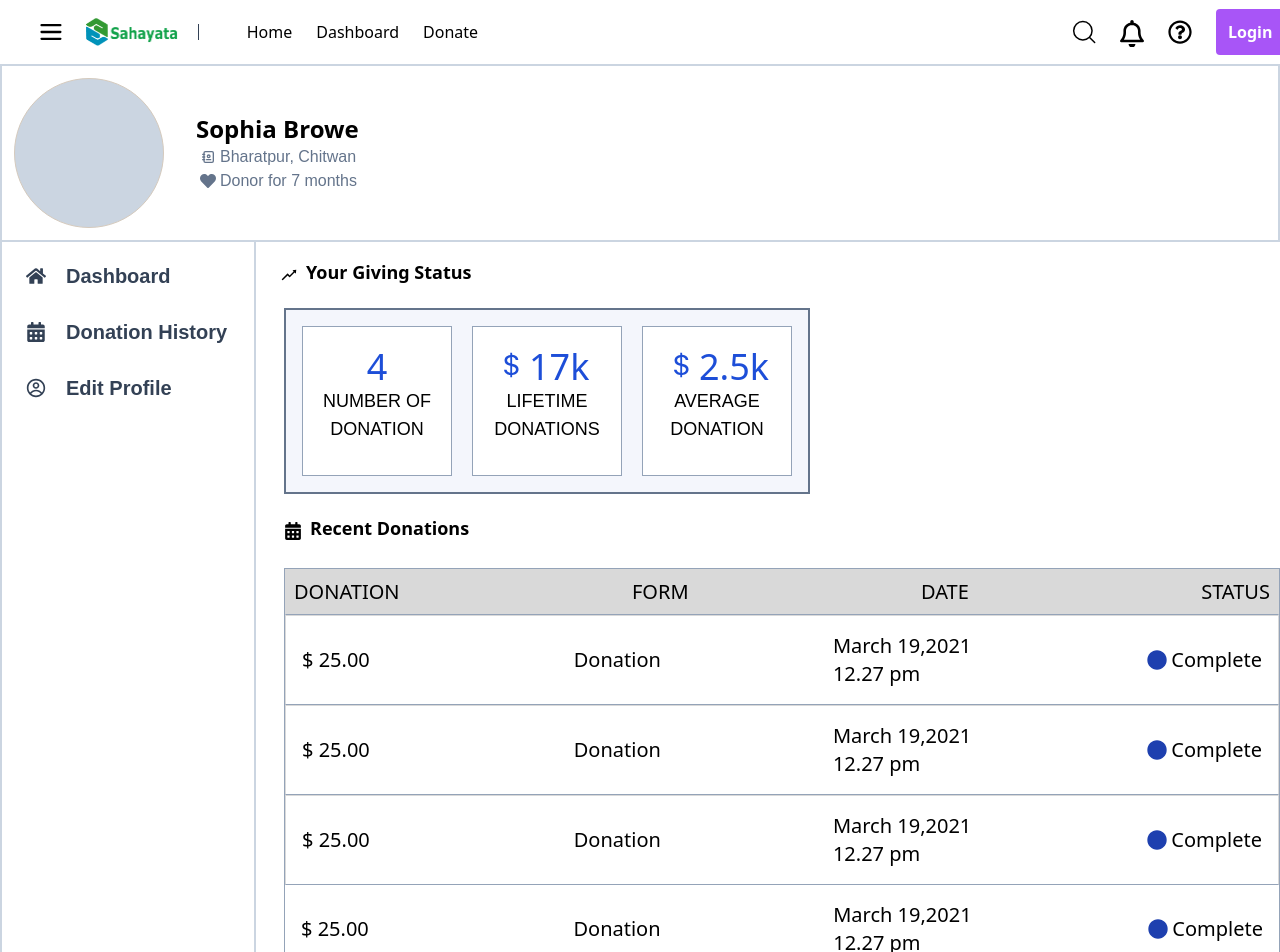
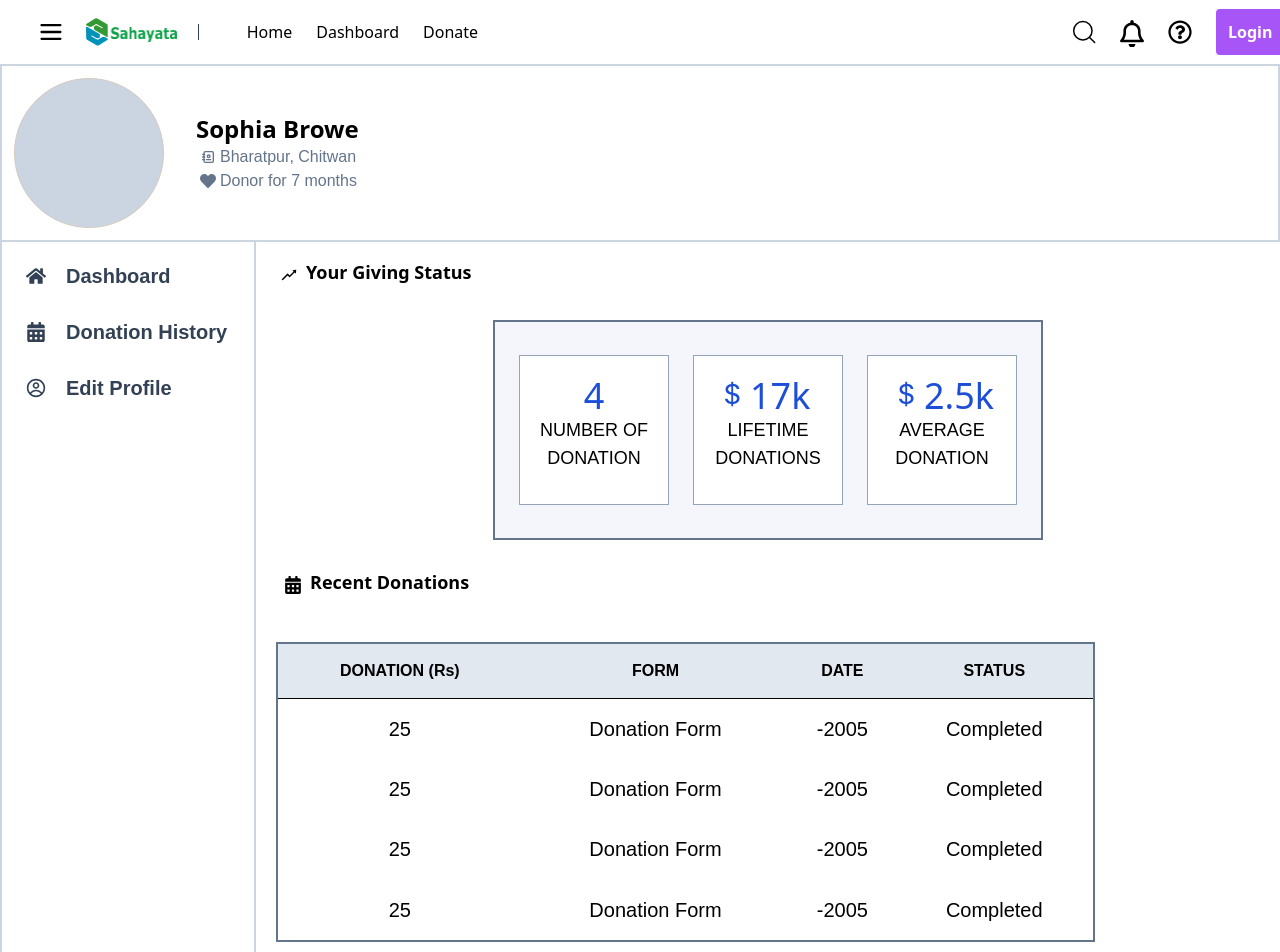
Before and after one commit to ScriptSlingers/sahayeta, a Next.js app: page /userinfo in a window 1280 px wide. Shown: the top 952 px of the page. Built offline with nearby package versions, Linux system fonts and the light colour scheme; no server answers.

Commit message:
user info

```diff
--- a/src/app/userinfo/page.tsx
+++ b/src/app/userinfo/page.tsx
@@ -6,7 +6,15 @@ import { FaCalendarAlt } from "react-icons/fa";
 import { CgProfile } from "react-icons/cg";
 import { AiOutlineRise } from "react-icons/ai";
 import { BsCurrencyDollar } from "react-icons/bs";
-import { FaCircle } from "react-icons/fa";
+
+
+
+const data = [
+  { donation: 25.00, form: "Donation Form", date: 19-3-2021 , status:'Completed'},
+  { donation: 25.00, form: "Donation Form", date: 19-3-2021 , status:'Completed'},
+  { donation: 25.00, form: "Donation Form", date: 19-3-2021 , status:'Completed'},
+  { donation: 25.00, form: "Donation Form", date: 19-3-2021 , status:'Completed'}
+]
 
 export default function Userinfo() {
   return (
@@ -41,8 +49,8 @@ export default function Userinfo() {
       <div className='m-2 p-2'>
           <h6 className=' font-semibold text-lg  flex'><AiOutlineRise className='m-2 text-lg'/>Your Giving Status</h6>
         </div>
-        <div className=' ml-7 flex items-start justify-start'>
-        <div className='bg-gray-100 border-2 border-slate-500 flex p-4 gap-5'>
+        <div className=' m-5 flex items-center justify-center '>
+        <div className='bg-gray-100 border-2 border-slate-500 flex p-6 gap-6 items-center justify-around h-[220px]'>
           <div className='border-1 border-slate-400 bg-white text-center w-[150px] h-[150px] p-5'>
               <p className='text-blue-700 text-4xl'>4</p>
               <p className='text-lg font-maven'>NUMBER OF DONATION</p>
@@ -60,50 +68,28 @@ export default function Userinfo() {
       <div className='m-3 p-2'>
           <h6 className='font-semibold text-lg  flex'><FaCalendarAlt className='m-2 text-lg'/>Recent Donations</h6>
         </div>
-       <div className='border-1 border-slate-400 ml-7'>
-        <div className='flex items-start justify-between bg-gray-200 border-1 border-b-slate-400 p-2 text-xl'>
-         <div>DONATION</div>
-         <div>FORM</div>
-         <div>DATE</div>
-         <div>STATUS</div>
+        <div className=" flex items-center justify-start ">
+            <table className='border-2 border-slate-500 solid h-[300px]  m-5 sm:w-full lg:w-[80%]'>
+                <tr className='bg-slate-200'>
+                    <th className='border-b-1 border-b-black font-maven'>DONATION (Rs)</th>
+                    <th className='border-b-1 border-b-black font-maven'>FORM</th>
+                    <th className='border-b-1 border-b-black font-maven'>DATE</th>
+                    <th className='border-b-1 border-b-black font-maven'>STATUS</th>
+                </tr>
+
+                {data.map((val, key) => {
+                    return (
+                        <tr key={key}>
+                            <td className='text-center text-xl font-maven '>{val.donation}</td>
+                            <td className='text-center text-xl font-maven'>{val.form}</td>
+                            <td className='text-center text-xl font-maven'>{val.date}</td>
+                            <td className='text-center text-xl font-maven'>{val.status}</td>
+                        </tr>
+                    )
+                })}
+            </table>
+
         </div>
-        <div className='flex items-center justify-between p-4 text-xl  border-1 border-b-slate-400 '>
-         <div>$ 25.00</div>
-         <div className='ml-8'>Donation </div>
-         <div className='grid'>
-          <span>March 19,2021</span>
-          <span>12.27 pm</span>
-         </div>
-         <div className='flex'><FaCircle className='m-1 text-blue-800'/>Complete</div>
-        </div>
-        <div className='flex items-center justify-between p-4 text-xl  border-1 border-b-slate-400'>
-         <div>$ 25.00</div>
-         <div className='ml-8'>Donation </div>
-         <div className='grid'>
-          <span>March 19,2021</span>
-          <span>12.27 pm</span>
-         </div>
-         <div className='flex'><FaCircle className='m-1 text-blue-800'/>Complete</div>
-        </div>
-        <div className='flex items-center justify-between p-4 text-xl border-1 border-b-slate-400'>
-         <div>$ 25.00</div>
-         <div className='ml-8'>Donation </div>
-         <div className='grid'>
-          <span>March 19,2021</span>
-          <span>12.27 pm</span>
-         </div>
-         <div className='flex'><FaCircle className='m-1 text-blue-800'/>Complete</div>
-        </div>
-        <div className='flex items-center justify-between p-4 text-xl'>
-         <div>$ 25.00</div>
-         <div className='ml-8'>Donation </div>
-         <div className='grid'>
-          <span>March 19,2021</span>
-          <span>12.27 pm</span>
-         </div>
-         <div className='flex'><FaCircle className='m-1 text-blue-800'/>Complete</div>
-        </div>
-       </div>
     </section>
 
    </div>
```
